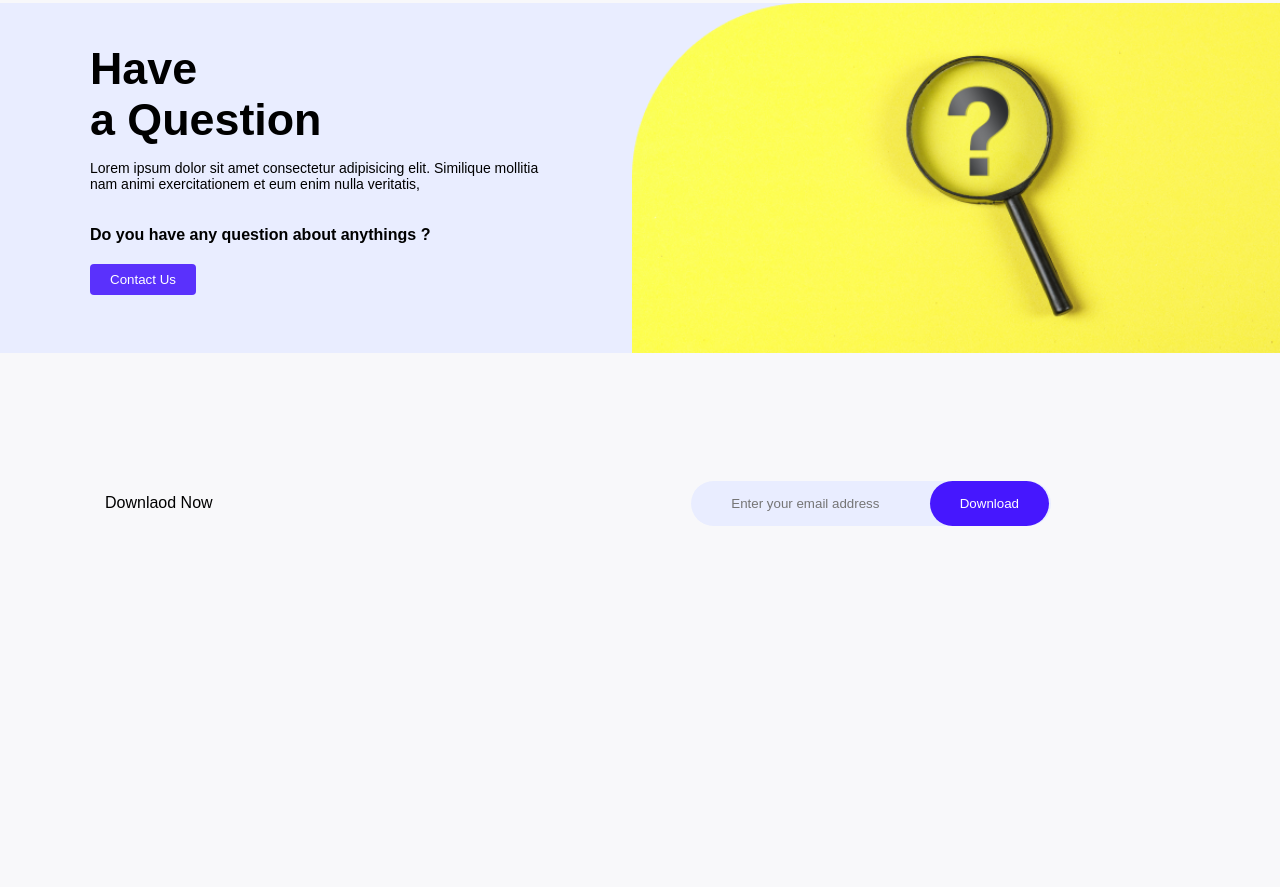
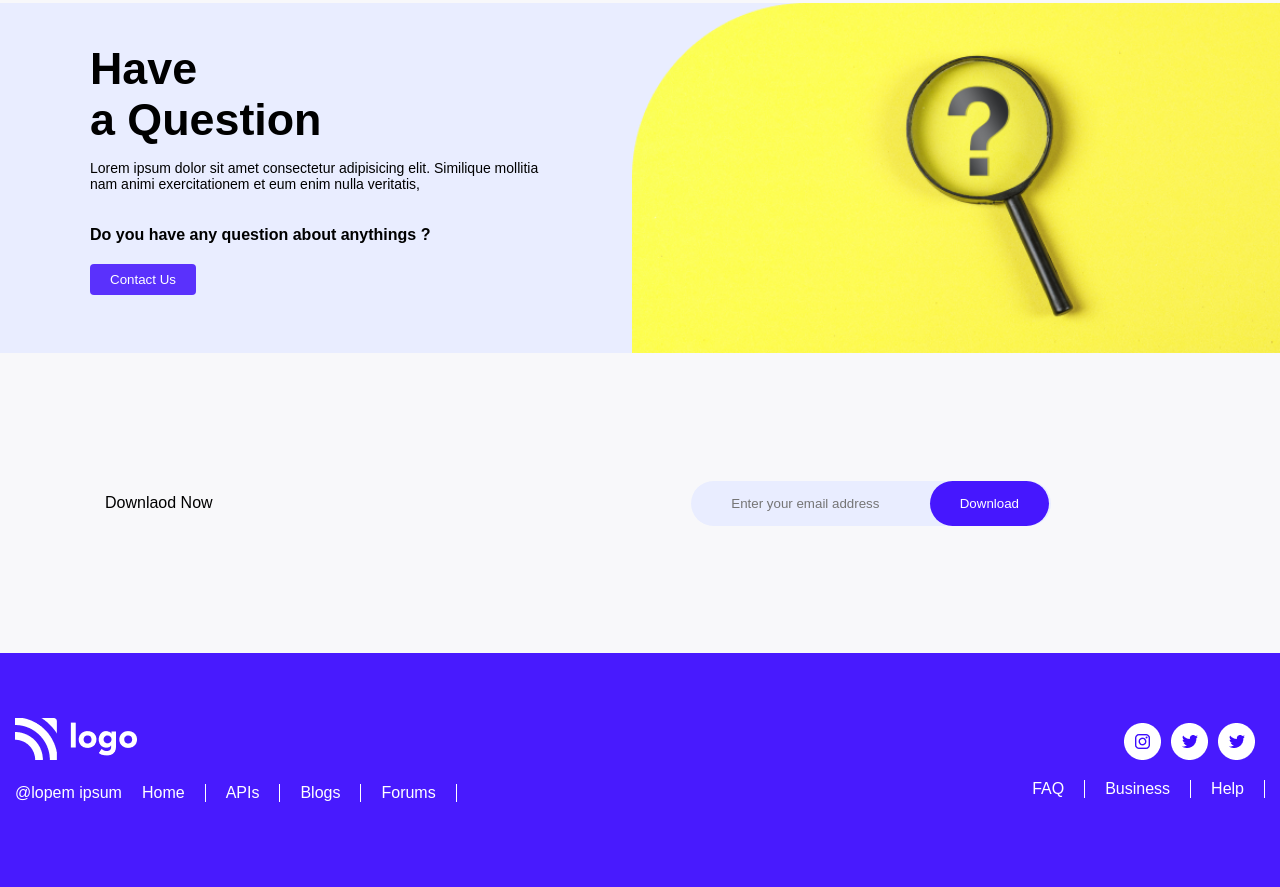
Before and after one commit to Jitesh-Gadage16/Live-Class-Project-09, a plain HTML site: page index.html in a window 1280 px wide. Shown: the part 1851-2738 px from the top of the page. Before the commit the page ends 2504 px from the top, so only its background shows below. Drawn offline with Linux system fonts and the light colour scheme.

Commit message:
footer changes

```diff
--- a/index.html
+++ b/index.html
@@ -207,6 +207,8 @@
 
             </div>
         </div>
+
+
         <div class="container">
         <div class="downlaod-nowDiv d-flex justify-content-between align-items-center">
 
@@ -223,6 +225,49 @@
 
         </div>
 
+        <div class="footer-div">
+            <div class="container d-flex justify-content-between align-items-center">
+                <div class="footer-left">
+                    <img src="./assets/Logo (1).png" alt="" class="footer-logo">
+                    <div class="footer-menus d-flex">
+                        <div class="footer-links">
+                            @lopem ipsum
+                        </div>
+                        <div class="footer-links b-right">
+                            Home
+                        </div>
+                        <div class="footer-links b-right">
+                           APIs
+                        </div>
+                        <div class="footer-links b-right">
+                            Blogs
+                        </div>
+                        <div class="footer-links b-right">
+                            Forums
+                        </div>
+                    </div>
+                </div>
+                <div class="footer-right">
+                    <div class="footer-social d-flex">
+                        <img src="./assets/Group 102.png" alt="" class="social-icons">
+                        <img src="./assets/Group 103.png" alt="" class="social-icons">
+                        <img src="./assets/Group 103.png" alt="" class="social-icons">
+                    </div>
+                    <div class="footer-menus d-flex">
+                        <div class="footer-links b-right">
+                          FAQ
+                        </div>
+                        <div class="footer-links b-right">
+                           Business
+                        </div>
+                        <div class="footer-links b-right">
+                            Help
+                        </div>
+                    </div>
+                </div>
+            </div>
+        </div>
+
     </div>
 
 </body>
--- a/style.css
+++ b/style.css
@@ -140,7 +140,7 @@ li.menu-links {
     height: 50px;
     border-radius: 50px;
     position: absolute;
-    right: 0px;
+    right: -20px;
     top: 123px;
     justify-content: center;
     align-items: center;
@@ -299,3 +299,32 @@ p.blog-author {
     padding: 15px 30px;
     border-radius: 50px;
 }
+
+.footer-div{
+    background: #481AFE;
+    padding: 65px 0;
+}
+.b-right{
+    border-right: 1px solid #fff;
+    padding: 0px 20px;
+    color: #fff;
+}
+.footer-menus{
+    padding:20px 0;
+}
+.footer-links{
+    color: #fff;
+}
+.footer-social{
+    justify-content: flex-end;
+}
+
+.social-icons{
+    margin-right: 10px;
+}
+
+.footer-right{
+    display:flex;
+    flex-direction: column;
+    justify-content:flex-end
+}
```
